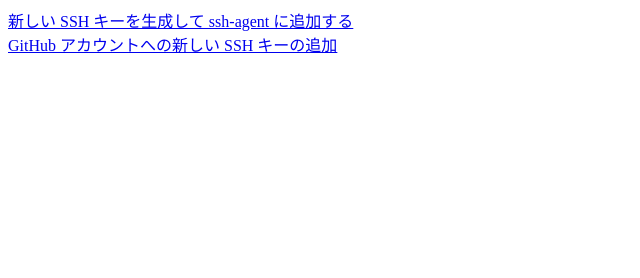
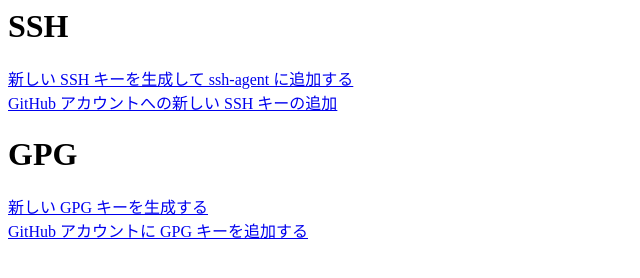
Before and after one commit to yuemuse/html, a plain HTML site: page git-ssh.html in a window 1280 px wide. Shown: the whole page, without its empty margins (0-640 px from the left). Drawn offline with Linux system fonts and the light colour scheme.

Commit message:
Add GPG and SSH

```diff
--- a/git-ssh.html
+++ b/git-ssh.html
@@ -3,8 +3,13 @@
     <title>Git SSH</title>
   </head>
   <body>
+    <h1>SSH</h1>
     <a href="https://docs.github.com/ja/authentication/connecting-to-github-with-ssh/generating-a-new-ssh-key-and-adding-it-to-the-ssh-agent">新しい SSH キーを生成して ssh-agent に追加する</a>
     <br />
     <a href="https://docs.github.com/ja/authentication/connecting-to-github-with-ssh/adding-a-new-ssh-key-to-your-github-account">GitHub アカウントへの新しい SSH キーの追加</a>
+    <h1>GPG</h1>
+    <a href="https://docs.github.com/ja/authentication/managing-commit-signature-verification/generating-a-new-gpg-key">新しい GPG キーを生成する</a>
+    <br />
+    <a href="https://docs.github.com/ja/authentication/managing-commit-signature-verification/adding-a-gpg-key-to-your-github-account">GitHub アカウントに GPG キーを追加する</a>
   </body>
 </html>
```
